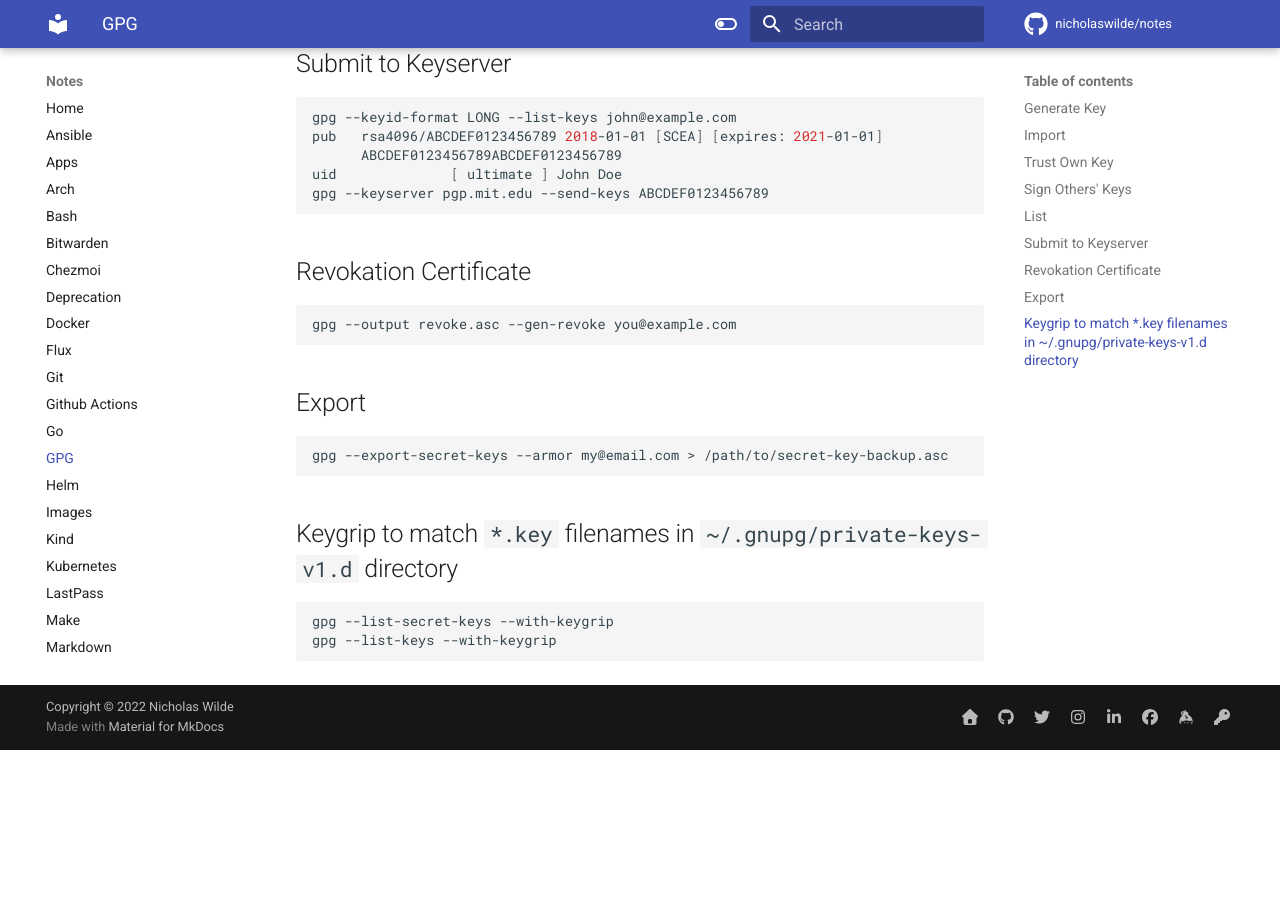
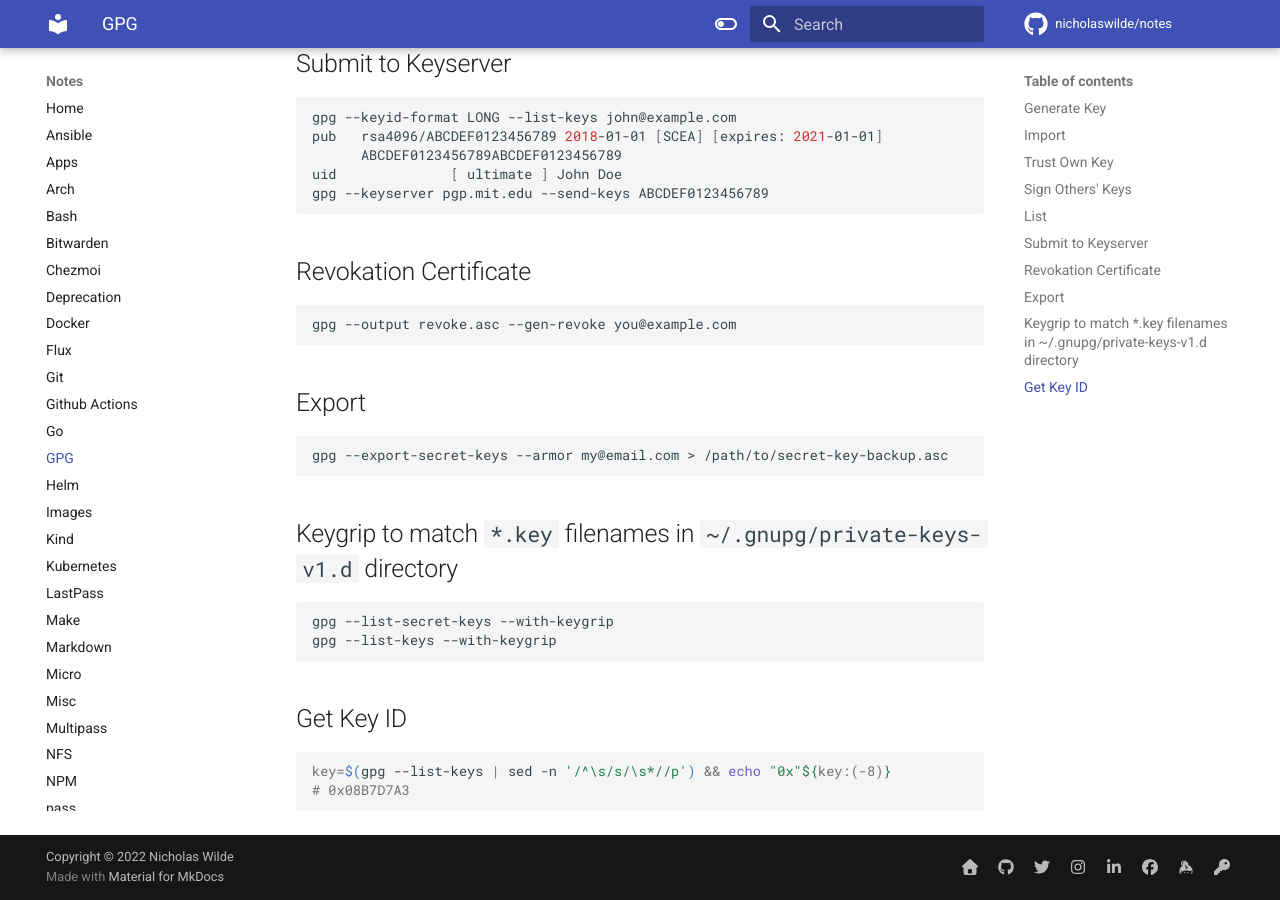
Before and after one commit to nicholaswilde/notes, an MkDocs documentation site: the page built from docs/gpg.md, in a window 1280 px wide and 900 px high, scrolled down 1188 px. Built offline with MkDocs 1.6.1 and Material for MkDocs 9.7.7, drawn with Linux system fonts in a browser that asks for light colours; comment, search, counter and statistics services are not loaded; before the commit the page ends 1938 px from its top, so only the background shows below that.

Commit message:
Add get key id
Signed-off-by: Nicholas Wilde <ncwilde43@gmail.com>

````diff
--- a/docs/gpg.md
+++ b/docs/gpg.md
@@ -79,3 +79,10 @@ gpg --export-secret-keys --armor my@email.com > /path/to/secret-key-backup.asc
 gpg --list-secret-keys --with-keygrip
 gpg --list-keys --with-keygrip
 ```
+
+## Get Key ID
+
+```shell
+key=$(gpg --list-keys | sed -n '/^\s/s/\s*//p') && echo "0x"${key:(-8)}
+# 0x08B7D7A3
+```
````
